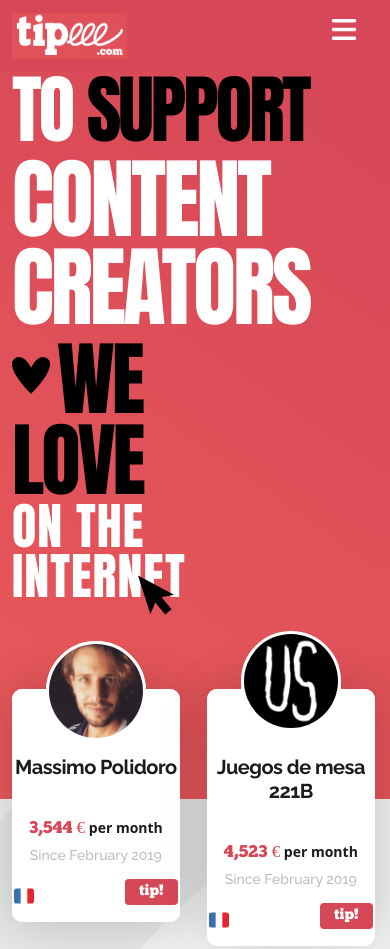
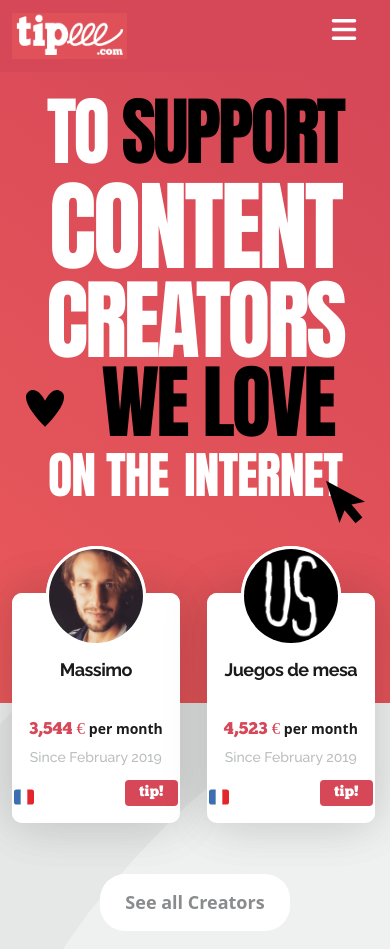
Before and after one commit to web-akash/tipeee, a plain HTML site: page index.html in a window 390 px wide. Shown: the top 949 px of the page. Drawn offline with nearby package versions, Linux system fonts and the light colour scheme.

Commit message:
banner text center

```diff
--- a/css/responsive.css
+++ b/css/responsive.css
@@ -66,49 +66,61 @@
         }
         #banner .item {
             margin: 0;
+            display: flex;
+            flex-direction: column;
+            justify-content: center;
+            align-items: center;
+            padding-top: 32px;
+            margin-top: -10px;
         }
         #banner .item h1 {
             font-size: 88px;
+            text-align: center;
+        }
+        #banner .item h1 span{
+            font-size: 99px;
+            text-align: center;
         }
         #banner .item h2 {
             font-size: 75px;
-            ;
+            text-align: center;
         }
         #banner .item h3 {
             font-size: 81px;
+            text-align: center;
+            line-height: 60px;
         }
+
         #banner .item h3 span br {
             display: inline-block;
         }
         #banner .item h3 p {
-            display: block;
+            display: inline-block;
             font-size: 50px;
             margin: 0;
+            letter-spacing: -1px;
         }
-        #banner .item h3 .cursor {
-            top: 209px;
-            right: 145px;
-            width: 36px;
-        }
+
         #banner .item .de {
-            display: block !important;
             margin-left: 45px;
         }
+
         #banner .item h3 .love {
             width: 44px;
             position: absolute;
             top: 18px;
-            left: -3px;
+            left: 11px;
         }
         #banner .item #hover-item {
             display: none;
         }
         #banner .item h3 .cursor {
-            top: 209px;
-            right: 204px;
+            top: 83px;
+            right: 13px;
+            width: 39px;
         }
         #banner .item h3 p {
-            letter-spacing: 1px;
+            letter-spacing: -1px;
         }
         .accordion {
             display: block;
@@ -176,7 +188,7 @@
             margin-top: 53px;
         }
         #tip .item .text h2 {
-            font-size: 20px;
+            font-size: 18px;
             padding-top: 11px;
         }
         #tip .item .text h3 {
@@ -410,7 +422,7 @@
             display: none;
         }
         #banner {
-            margin-top: 0;
+            margin-top: -2px;
             padding-top: 0;
             padding-bottom: 190px;
         }
@@ -825,7 +837,7 @@
             display: none;
         }
         #tip .item {
-            padding: 0px 8px;
+            padding: 0px 10px;
         }
         #tip .titel h1{
             font-weight: 800;
@@ -1297,3 +1309,40 @@
             margin-left: -38px;
         }
     }
+
+    /* extra */
+    /* @media (min-width: 768px) and (max-width: 991px){
+        #tip .item {
+            padding: 0px 18px;
+        }
+    }
+    @media (min-width: 768px) and (max-width: 991px){
+        #tip .item {
+            padding: 0px 34px;
+        }
+    }
+
+     @media (min-width: 540px) and (max-width: 720px){
+        #banner .item h3 br{
+            display: block;
+        }
+    }
+    @media (min-width: 412px) and (max-width: 914px){
+        #banner .item h3 .love {
+            width: 44px;
+            position: absolute;
+            top: 18px;
+            left: 47px;
+        }
+    }
+    @media (min-width: 1280px) and (max-width: 800px){
+        #banner .item h1 {
+            font-size: 127px !important;
+            color: #fff;
+            line-height: 1;
+            font-weight: 400;
+            letter-spacing: -3px;
+            display: flex;
+        }
+    }
+    */
--- a/css/style.css
+++ b/css/style.css
@@ -176,7 +176,9 @@
     text-align: justify;
     position: relative;
 }
-
+#banner .item h3 br{
+    display: none;
+}
 #banner .item h3 span {
     color: #000;
 }
--- a/index.html
+++ b/index.html
@@ -82,14 +82,14 @@
         <div class="container">
             <div class="item">
                 <h2>TO <img src="images/serpentin-header.svg " class="wav" alt="wave"> <span> SUPPORT </span></h2>
-                <h1>CONTENT CREATORS</h1>
+                <h1><span>CONTENT</span> CREATORS</h1>
                 <h3><span>
                         <div class="de">WE</div> LOVE
                     </span>
                     <img src="images/coeur-header.svg" class="love" alt="coeur-header">
-
-                    <p> ON THE</p>
-                    <p> INTERNET </p>
+                    <br>
+                    <p>ON THE</p>
+                    <p>INTERNET </p>
                     <img src="images/cursor-header.svg" class="cursor" alt="cursor-header">
                 </h3>
                 <video autoplay="autoplay" loop="loop" poster="images/piece-header.svg" muted="muted">
@@ -148,7 +148,7 @@
                             <img src="images/tip-man1.jpeg" alt=" tip-man1" />
                         </div>
                         <div class="text">
-                            <h2>Massimo Polidoro</h2>
+                            <h2>Massimo </h2>
                             <h3><span>3,544 €</span> per month</h3>
                             <h5>Since February 2019</h5>
                         </div>
@@ -165,7 +165,7 @@
                             <img src="images/tipman3.jpeg" alt=" tip-man1" />
                         </div>
                         <div class="text">
-                            <h2>Juegos de mesa 221B</h2>
+                            <h2>Juegos de mesa</h2>
                             <h3><span>4,523 €</span> per month</h3>
                             <h5>Since February 2019</h5>
                         </div>
```
